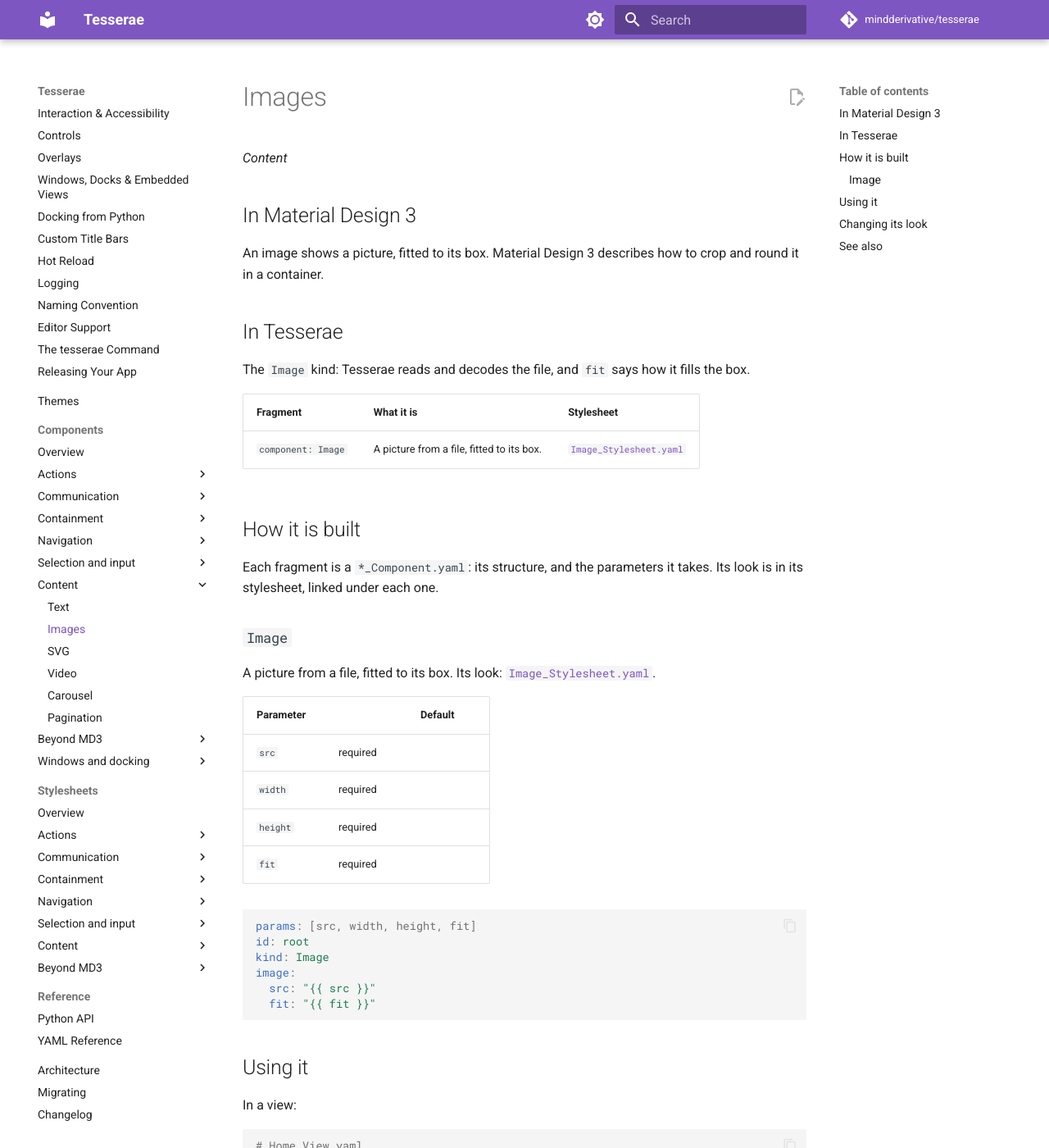
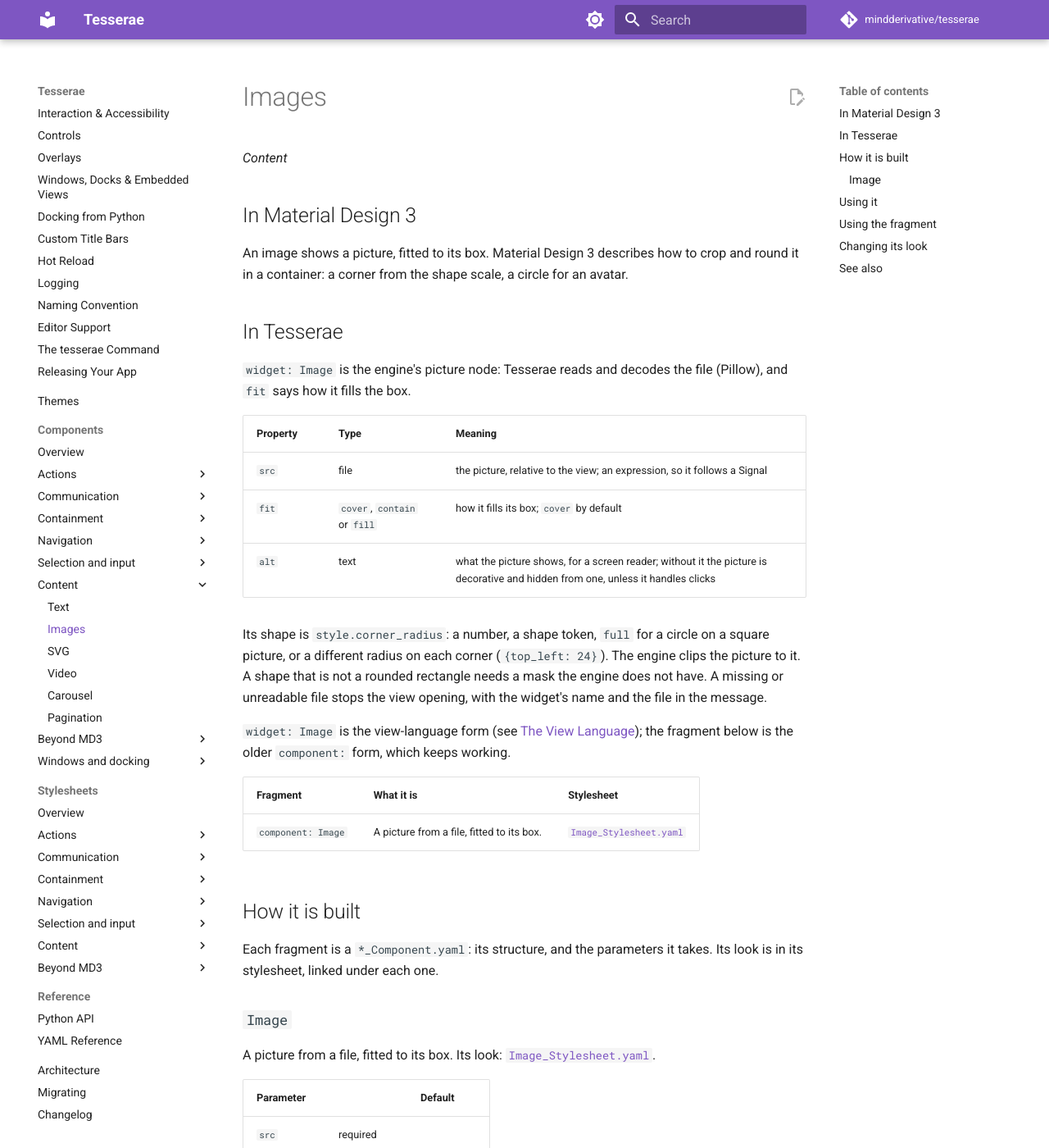
Before and after one commit to mindderivative/tesserae, an MkDocs documentation site: the page built from docs/components/images.md, in a window 1280 px wide and 1400 px high. Shown: the whole window at 82% size. Built offline with MkDocs 1.6.1 and Material for MkDocs 9.7.7, drawn with Linux system fonts in a browser that asks for light colours; comment, search, counter and statistics services are not loaded; some of the changed text lies outside the part shown.

Commit message:
0.5.0 #196: Image (alt text, fit choices, shape from corner_radius, a src that follows a Signal)
Co-Authored-By: Claude Sonnet 5.5 <noreply@anthropic.com>

````diff
--- a/docs/components/images.md
+++ b/docs/components/images.md
@@ -5,11 +5,23 @@
 ## In Material Design 3
 
 An image shows a picture, fitted to its box. Material Design 3 describes how to crop and round it in a
-container.
+container: a corner from the shape scale, a circle for an avatar.
 
 ## In Tesserae
 
-The `Image` kind: Tesserae reads and decodes the file, and `fit` says how it fills the box.
+`widget: Image` is the engine's picture node: Tesserae reads and decodes the file (Pillow), and `fit` says how it fills the box.
+
+| Property | Type | Meaning |
+| --- | --- | --- |
+| `src` | file | the picture, relative to the view; an expression, so it follows a Signal |
+| `fit` | `cover`, `contain` or `fill` | how it fills its box; `cover` by default |
+| `alt` | text | what the picture shows, for a screen reader; without it the picture is decorative and hidden from one, unless it handles clicks |
+
+Its shape is `style.corner_radius`: a number, a shape token, `full` for a circle on a square picture, or a different radius on each
+corner (`{top_left: 24}`). The engine clips the picture to it. A shape that is not a rounded rectangle needs a mask the engine does not have.
+A missing or unreadable file stops the view opening, with the widget's name and the file in the message.
+
+`widget: Image` is the view-language form (see [The View Language](../guide/view-language.md)); the fragment below is the older `component:` form, which keeps working.
 
 | Fragment | What it is | Stylesheet |
 | --- | --- | --- |
@@ -40,6 +52,24 @@ image:
 ```
 
 ## Using it
+
+```yaml
+name: profile
+widget: Container
+style: {flex_direction: vertical, gap: 16, width: 240, height: 320}
+children:
+  - widget: Image
+    src: cat.png
+    alt: A grey cat asleep on a windowsill
+    fit: cover
+    style: {width: 240, height: 160, corner_radius: medium}
+  - widget: Image
+    src: avatar.png
+    alt: Your photo
+    style: {width: 64, height: 64, corner_radius: full}
+```
+
+## Using the fragment
 
 In a view:
 
````
Also changed, not shown: design/tre-requests/shape-masks.md (+14 -7 lines), design/yaml-language.md (+2 -1 lines), docs/changelog.md (+3 -0 lines), 7 other files.
